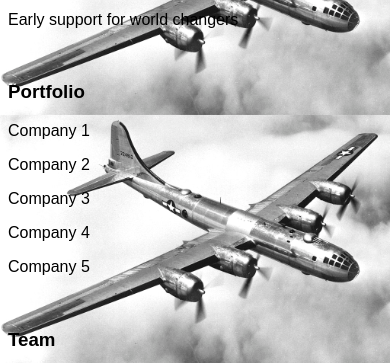
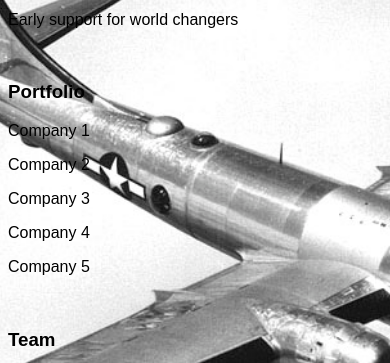
Before and after one commit to mathewgj/superfortress, a plain HTML site: page index.html in a window 390 px wide. Shown: the part 135-498 px from the top of the page. Drawn offline with Linux system fonts and the light colour scheme; a web font is replaced by a local one.

Commit message:
responsive bg image

```diff
--- a/superfortress.css
+++ b/superfortress.css
@@ -1,5 +1,5 @@
-body {background-image:url("b29.jpg");
-	background-size: 100%;
+body {background: url(b29.jpg) no-repeat center center fixed;
+	background-size: cover;
 	font-family: 'Allerta', sans-serif;
 	}
 a:link {text-decoration:none;
```
